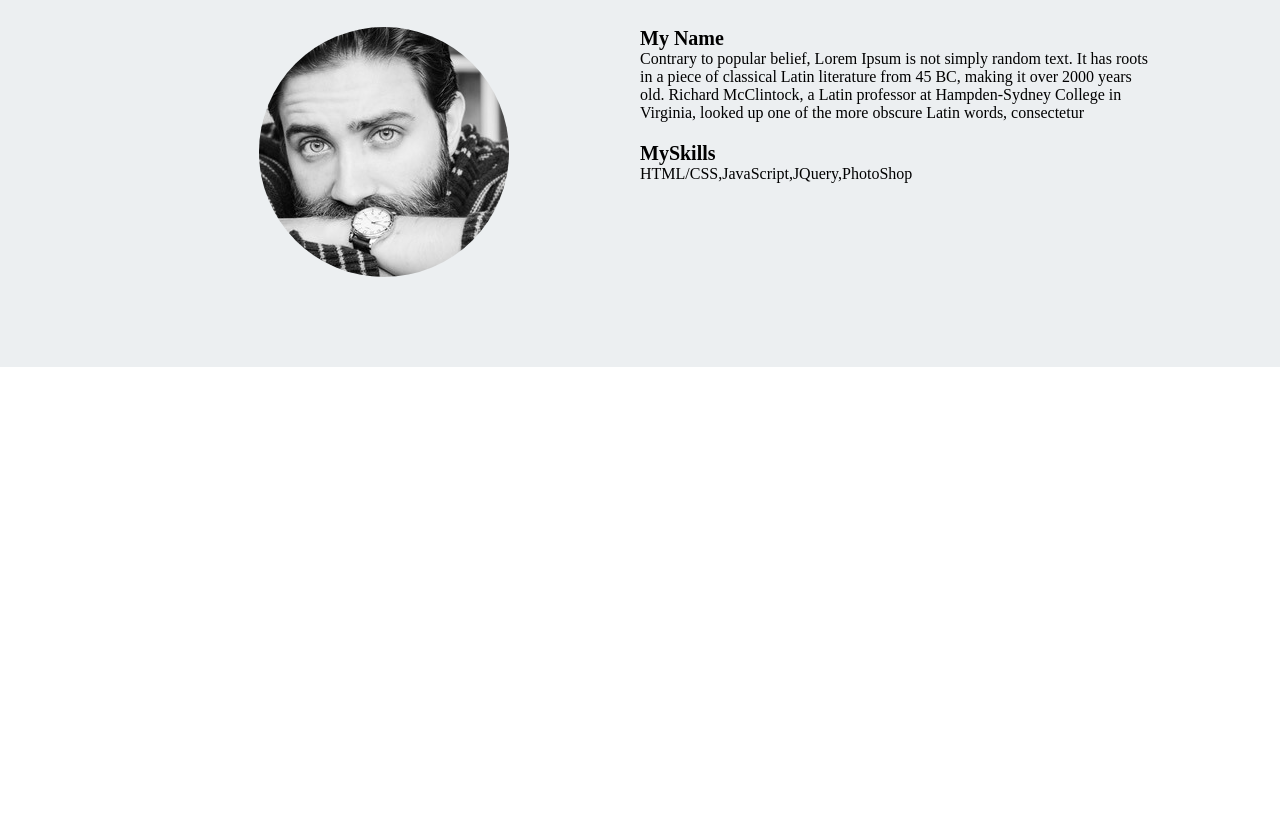
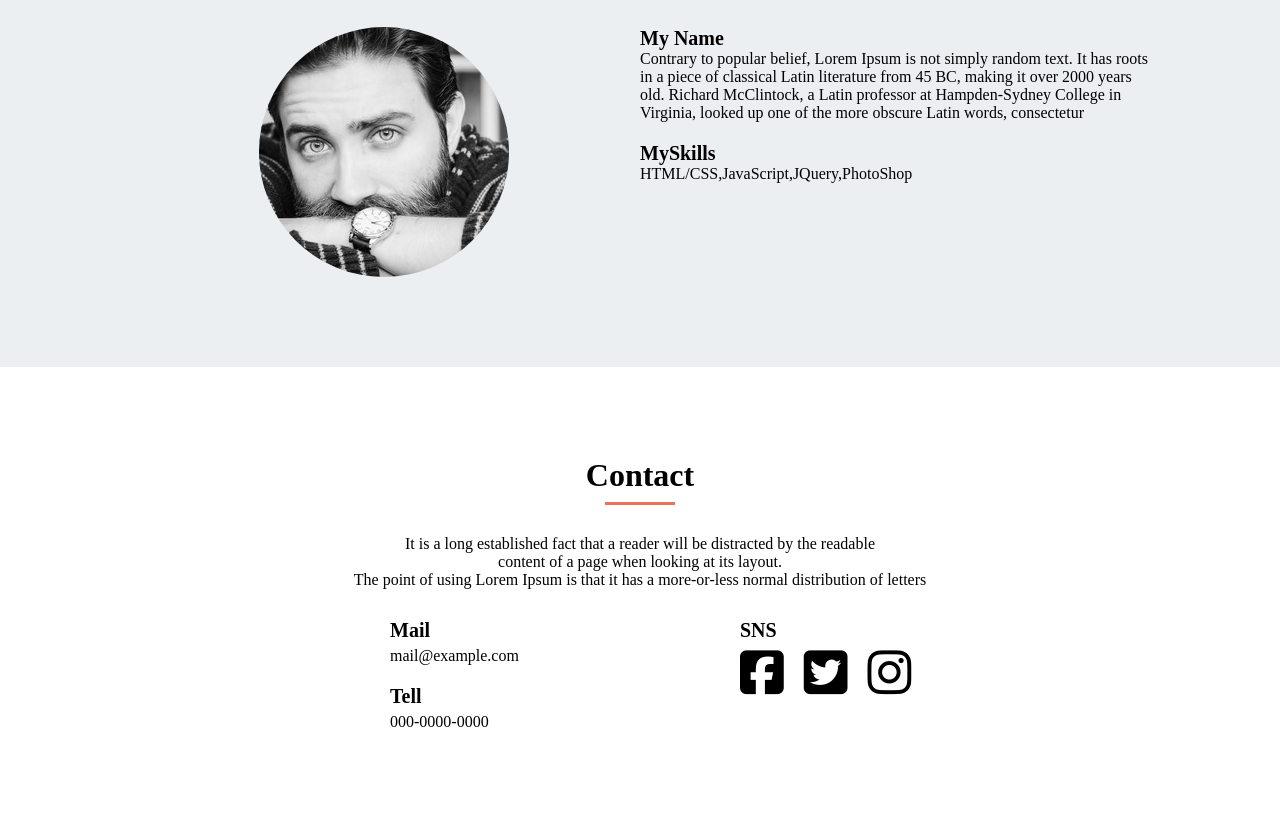
Before and after one commit to piyoraik/walstask, a plain HTML site: page index.html in a window 1280 px wide. Shown: the part 2378-3199 px from the top of the page. Before the commit the page ends 2745 px from the top, so only its background shows below. Drawn offline with Linux system fonts and the light colour scheme.

Commit message:
[UPDATE]Contactの追加

```diff
--- a/index.html
+++ b/index.html
@@ -126,5 +126,36 @@
                 </div>
             </div>
         </div>
+        <div class="contact-box">
+            <section class="contact-header">
+                <h2>Contact</h2>
+                <p>
+                    It is a long established fact that a reader will be distracted by the readable<br>
+                    content of a page when looking at its layout.<br>
+                    The point of using Lorem Ipsum is that it has a more-or-less normal distribution of letters
+                </p>
+            </section>
+            <div class="contact-main clearfix">
+                <div class="contact-left">
+                    <div class="mail">
+                        <h3>Mail</h3>
+                        mail@example.com
+                        <h3>Tell</h3>
+                        000-0000-0000
+                    </div>
+                </div>
+                <div class="contact-right">
+                    <div class="sns clearfix">
+                        <h3>SNS</h3>
+                        <i class="fab fa-facebook-square sns-text"></i>
+                        <i class="fab fa-twitter-square sns-text"></i>
+                        <i class="fab fa-instagram sns-text"></i>
+                    </div>
+                </div>
+            </div>
+        </div>
+        <footer>
+
+        </footer>
     </body>
 </html>
--- a/style.css
+++ b/style.css
@@ -283,3 +283,83 @@ header li {
     font-size: 16px;
     color: #000000;
 }
+
+.contact-box {
+    /* background-color: red; */
+}
+
+.contact {
+    margin: 0 auto;
+    width: 800px;
+}
+
+.contact-header {
+    text-align: center;
+    padding-top: 90px;
+}
+
+.contact-header h2 {
+    font-size: 32px;
+    color: #000000;
+}
+
+.contact-header h2::after {
+    display: block;
+    content: "";
+    border-bottom: solid 3px;
+    border-color: #EC715F;
+    width: 70px;
+    margin: 8px auto 0;
+}
+
+.contact-header p {
+    padding-top: 30px;
+}
+
+.contact-main {
+    width: 800px;
+    margin: 0 auto;
+    /* background-color: red; */
+    padding-top: 30px;
+    padding-bottom: 90px;
+}
+
+.contact-left {
+    width: 50%;
+    float: left;
+}
+
+.mail {
+    margin: 0 auto;
+    width: 25%;
+}
+
+.contact-left h3 {
+    font-size: 20px;
+    padding-bottom: 5px;
+}
+
+.contact-left h3:nth-child(2) {
+    padding-top: 20px;
+}
+
+.contact-right {
+    width: 50%;
+    float: left;
+}
+
+.sns {
+    width: 50%;
+    margin: 0 auto;
+}
+
+.sns h3 {
+    font-size: 20px;
+    margin-bottom: 5px;
+}
+
+.sns-text {
+    font-size: 50px;
+    float: left;
+    margin-right: 20px;
+}
```
